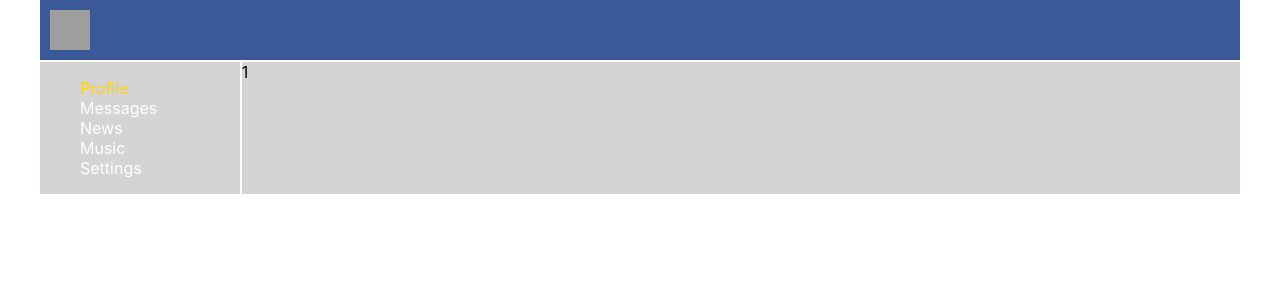
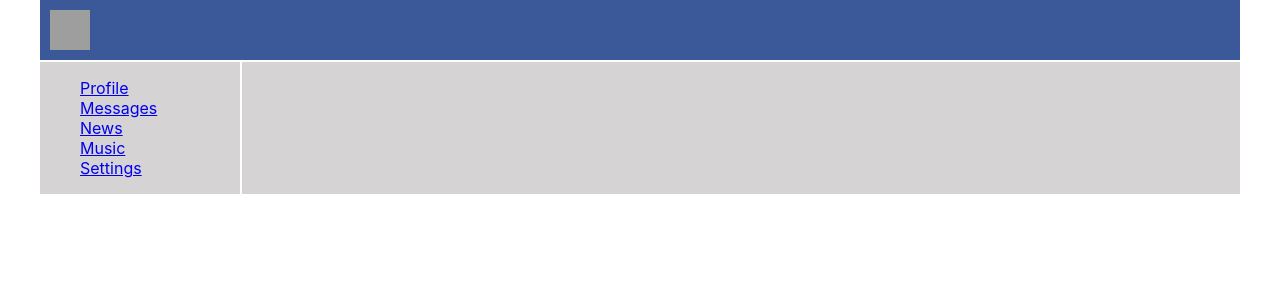
Before and after one commit to Falloutdevil/social_network_typescript, a React (Create React App) app: page / in a window 1280 px wide. Shown: the top 300 px of the page. Built offline with nearby package versions, Linux system fonts and the light colour scheme; grey boxes are pictures that could not be loaded.

Commit message:
add route v5 (19)

```diff
--- a/src/App.tsx
+++ b/src/App.tsx
@@ -4,18 +4,24 @@
 import {Navbar} from './components/navbar/Navbar';
 import {Profile} from './components/profile/Profile';
 import {Dialogs} from './components/dialogs/Dialogs';
+import {BrowserRouter, Route} from 'react-router-dom';
 
 
 const App = () => {
     return (
-        <div className="app-wrapper">
-            <Header/>
-            <Navbar/>
-            <div className='app-wrapper-content'>
-                {/*<Profile/>*/}
-                <Dialogs/>
+        <BrowserRouter>
+            <div className="app-wrapper">
+                <Header/>
+                <Navbar/>
+                <div className="app-wrapper-content">
+                    <Route path='/profile' component={Profile}/>
+                    <Route path='/dialogs' component={Dialogs}/>
+                    {/*<Route path='/news' component={News}/>*/}
+                    {/*<Route path='/music' component={Music}/>*/}
+                    {/*<Route path='/settings' component={Settings}/>*/}
+                </div>
             </div>
-        </div>
+        </BrowserRouter>
     );
 }
 
--- a/src/components/navbar/Navbar.tsx
+++ b/src/components/navbar/Navbar.tsx
@@ -7,19 +7,19 @@
       <nav className={s.nav}>
           <ul>
               <li className={`${s.item} ${s.active}`}>
-                  <a>Profile</a>
+                  <a href='/profile'>Profile</a>
               </li>
               <li className={s.item}>
-                  <a>Messages</a>
+                  <a href='/dialogs'>Messages</a>
               </li>
               <li className={s.item}>
-                  <a>News</a>
+                  <a href='/news'>News</a>
               </li>
               <li className={s.item}>
-                  <a>Music</a>
+                  <a href='/music'>Music</a>
               </li>
               <li className={s.item}>
-                  <a>Settings</a>
+                  <a href='/settings'>Settings</a>
               </li>
           </ul>
 
```
